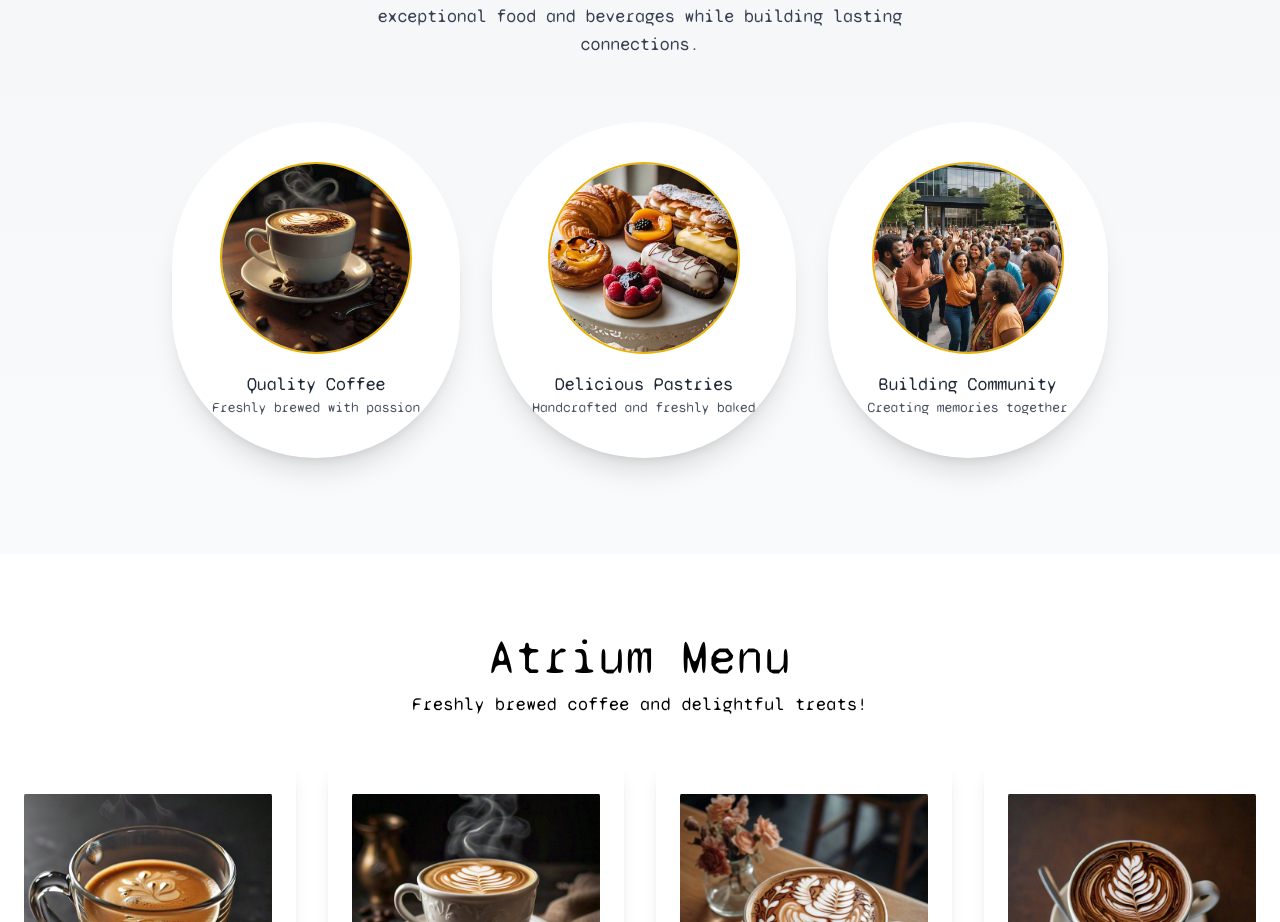
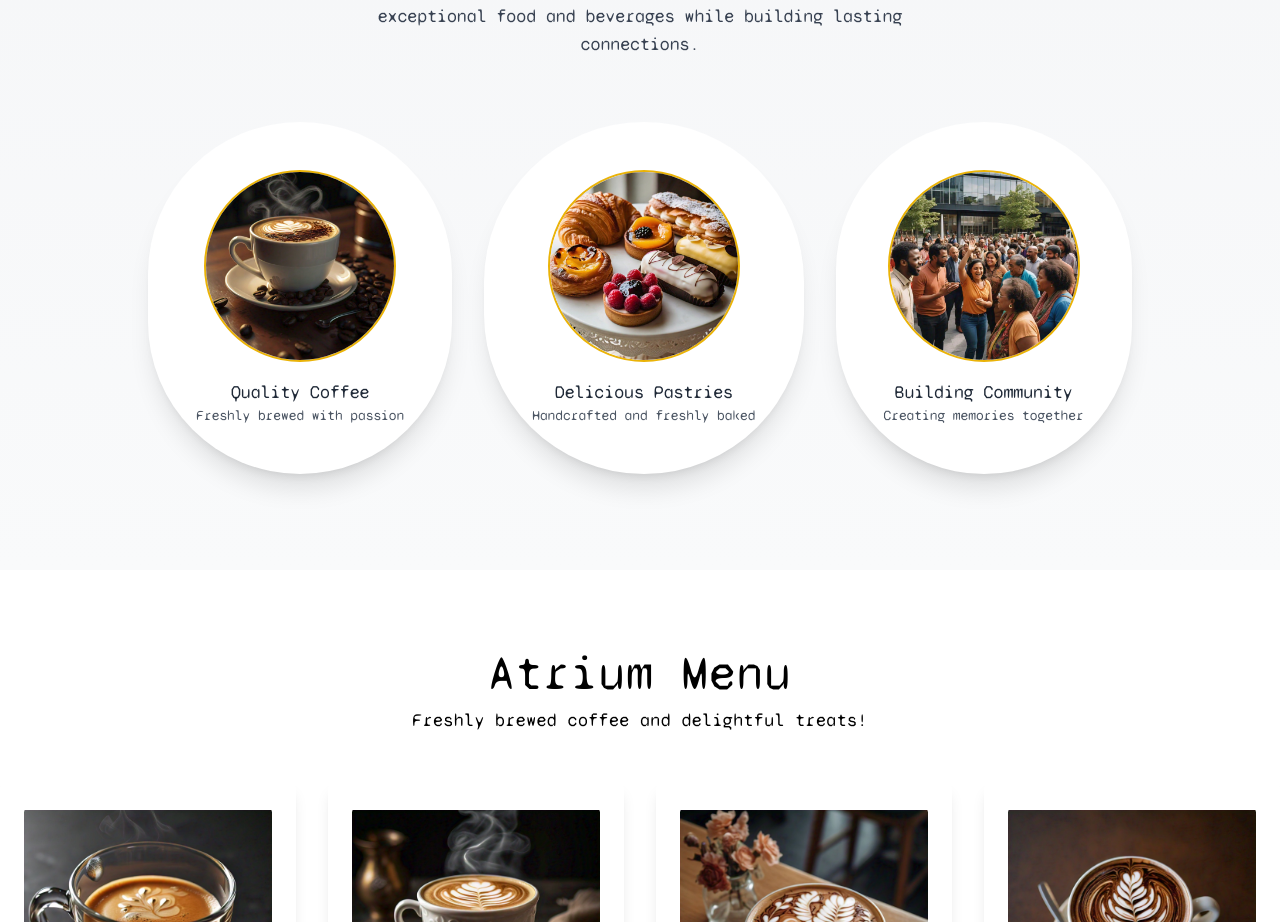
Before and after one commit to Success1308/Atrium-cafe, a React (Vite) app: page / in a window 1280 px wide. Shown: the part 1466-2388 px from the top of the page. Built offline with nearby package versions, Linux system fonts and the light colour scheme.

Commit message:
update responsive

```diff
--- a/src/Components/AboutUs.jsx
+++ b/src/Components/AboutUs.jsx
@@ -40,7 +40,7 @@ const AboutUs = () => {
 
           {/* Enhanced icon section with hover effects and more luxurious visuals */}
           <div className="mt-16 flex flex-col md:flex-row justify-center gap-8">
-            <div className="p-12 md:p-10 bg-white rounded-full shadow-xl transition-all hover:bg-brown-50 hover:scale-105">
+            <div className="p-12 md:p-12 bg-white rounded-full shadow-xl transition-all hover:bg-brown-50 hover:scale-105">
               <img
                 src={QC}
                 alt="Quality Coffee"
@@ -54,7 +54,7 @@ const AboutUs = () => {
               </p>
             </div>
 
-            <div className="p-12 md:p-10 bg-white rounded-full shadow-xl transition-all hover:bg-brown-50 hover:scale-105">
+            <div className="p-12 md:p-12 bg-white rounded-full shadow-xl transition-all hover:bg-brown-50 hover:scale-105">
               <img
                 src={ps}
                 alt="Delicious Pastries"
@@ -68,7 +68,7 @@ const AboutUs = () => {
               </p>
             </div>
 
-            <div className="p-12 md:p-10 bg-white rounded-full shadow-xl transition-all hover:bg-brown-50 hover:scale-105">
+            <div className="p-12 md:p-12 bg-white rounded-full shadow-xl transition-all hover:bg-brown-50 hover:scale-105">
               <img
                 src={bc}
                 alt="Building Community"
```
